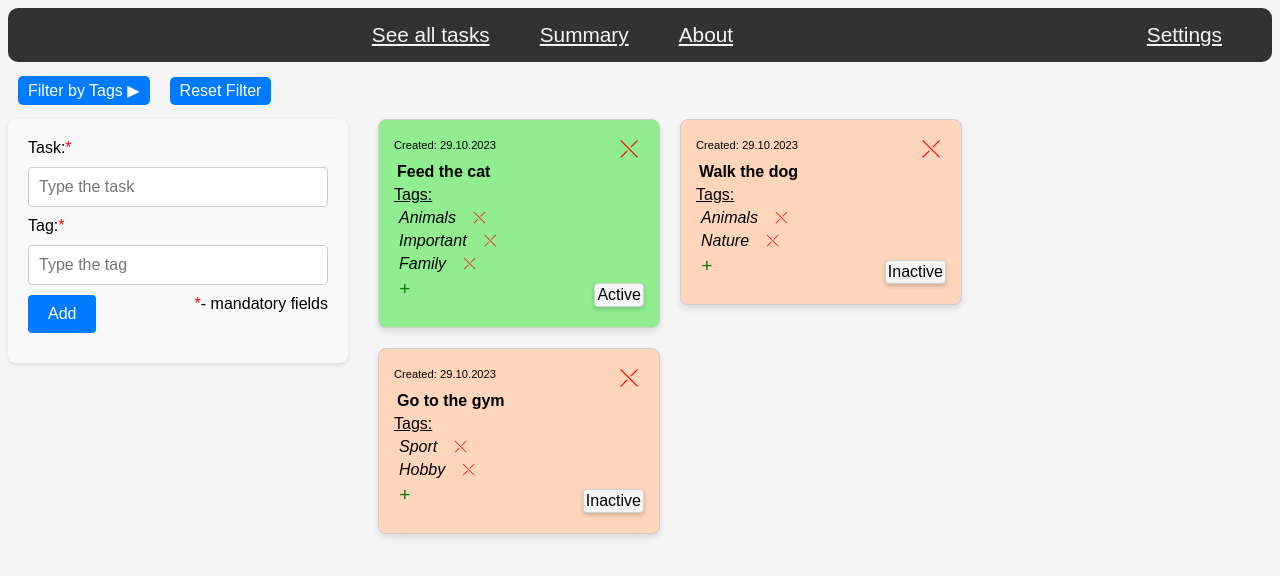
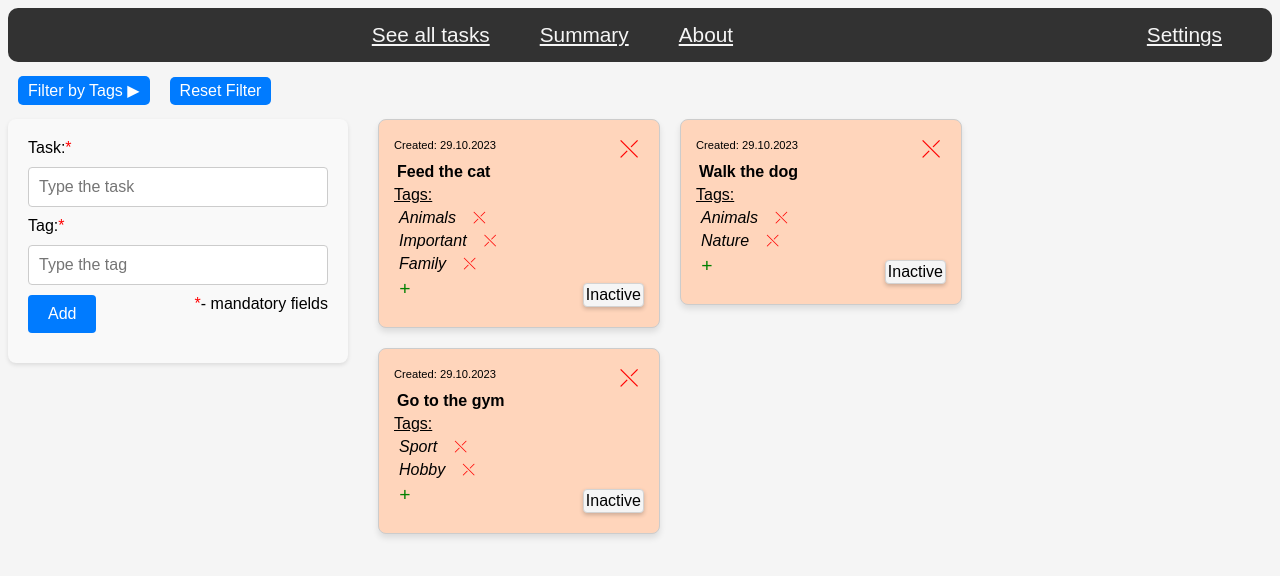
Before and after one commit to iuloz/Tasks-Activity-Monitoring, a React (Create React App) app in the folder tasks-activity-monitoring/: page /tasks in a window 1280 px wide. Shown: the top 576 px of the page. Built offline with nearby package versions, Linux system fonts and the light colour scheme; data requests are answered from the project's data file.

Commit message:
Renamed endpoint

```diff
--- a/tasks-activity-monitoring/db.json
+++ b/tasks-activity-monitoring/db.json
@@ -3,7 +3,7 @@
       {
         "id": "b3c38adc-9908-4dca-a08a-42cf76fe502a",
         "date": "29.10.2023",
-      "status": "Active",
+        "status": "Inactive",
         "task": "Feed the cat",
         "tags": [
           "Animals",
@@ -16,11 +16,7 @@
           "30.10.2023, 15:06:51",
           "30.10.2023, 15:09:53",
           "02.11.2023, 09:41:49",
-        "02.11.2023, 09:42:07",
-        "02.11.2023, 22:08:22",
-        "02.11.2023, 22:08:45",
-        "02.11.2023, 22:14:44",
-        "02.11.2023, 22:15:49"
+          "02.11.2023, 09:42:07"
         ],
         "end": [
           "21.10.2023, 12:00:00",
@@ -28,15 +24,7 @@
           "30.10.2023, 15:08:59",
           "30.10.2023, 15:09:59",
           "02.11.2023, 09:41:52",
-        "02.11.2023, 09:42:08",
-        "02.11.2023, 22:08:27",
-        "02.11.2023, 22:08:46",
-        "02.11.2023, 22:14:21",
-        "02.11.2023, 22:14:39",
-        "02.11.2023, 22:14:47",
-        "02.11.2023, 22:14:50",
-        "02.11.2023, 22:15:53",
-        "02.11.2023, 22:15:57"
+          "02.11.2023, 09:42:08"
         ]
       },
       {
@@ -51,28 +39,12 @@
         "start": [
           "29.10.2023, 17:20:56",
           "29.10.2023, 18:04:56",
-        "29.10.2023, 18:04:59",
-        "02.11.2023, 22:08:23",
-        "02.11.2023, 22:08:28",
-        "02.11.2023, 22:14:39",
-        "02.11.2023, 22:14:47",
-        "02.11.2023, 22:14:50",
-        "02.11.2023, 22:15:59"
+          "29.10.2023, 18:04:59"
         ],
         "end": [
           "29.10.2023, 17:22:15",
           "29.10.2023, 18:04:57",
-        "29.10.2023, 18:05:07",
-        "02.11.2023, 22:08:26",
-        "02.11.2023, 22:08:33",
-        "02.11.2023, 22:14:20",
-        "02.11.2023, 22:14:23",
-        "02.11.2023, 22:14:26",
-        "02.11.2023, 22:14:42",
-        "02.11.2023, 22:14:48",
-        "02.11.2023, 22:15:17",
-        "02.11.2023, 22:15:56",
-        "02.11.2023, 22:20:31"
+          "29.10.2023, 18:05:07"
         ]
       },
       {
@@ -88,23 +60,18 @@
           "29.10.2023, 17:20:57",
           "29.10.2023, 17:43:44",
           "29.10.2023, 18:01:30",
-        "30.10.2023, 15:06:17",
-        "02.11.2023, 22:08:24"
+          "30.10.2023, 15:06:17"
         ],
         "end": [
           "29.10.2023, 17:22:19",
           "29.10.2023, 17:43:50",
           "29.10.2023, 18:01:35",
-        "30.10.2023, 15:06:22",
-        "02.11.2023, 22:08:29",
-        "02.11.2023, 22:14:24",
-        "02.11.2023, 22:14:44",
-        "02.11.2023, 22:15:59"
+          "30.10.2023, 15:06:22"
         ]
       }
     ],
     "settings": {
       "theme": "light",
-    "mode": "one"
+      "mode": "multiple"
     }
   }
--- a/tasks-activity-monitoring/src/AllRecordings.js
+++ b/tasks-activity-monitoring/src/AllRecordings.js
@@ -32,7 +32,7 @@ function AllRecordings() {
     useEffect(() => {
         const timer = setTimeout(() => {
             setRender(true);
-        }, 200);
+        }, 100);
         return () => clearTimeout(timer);
     }, [render]);
 
```
Lines whose indentation alone changed are shown as unchanged.
